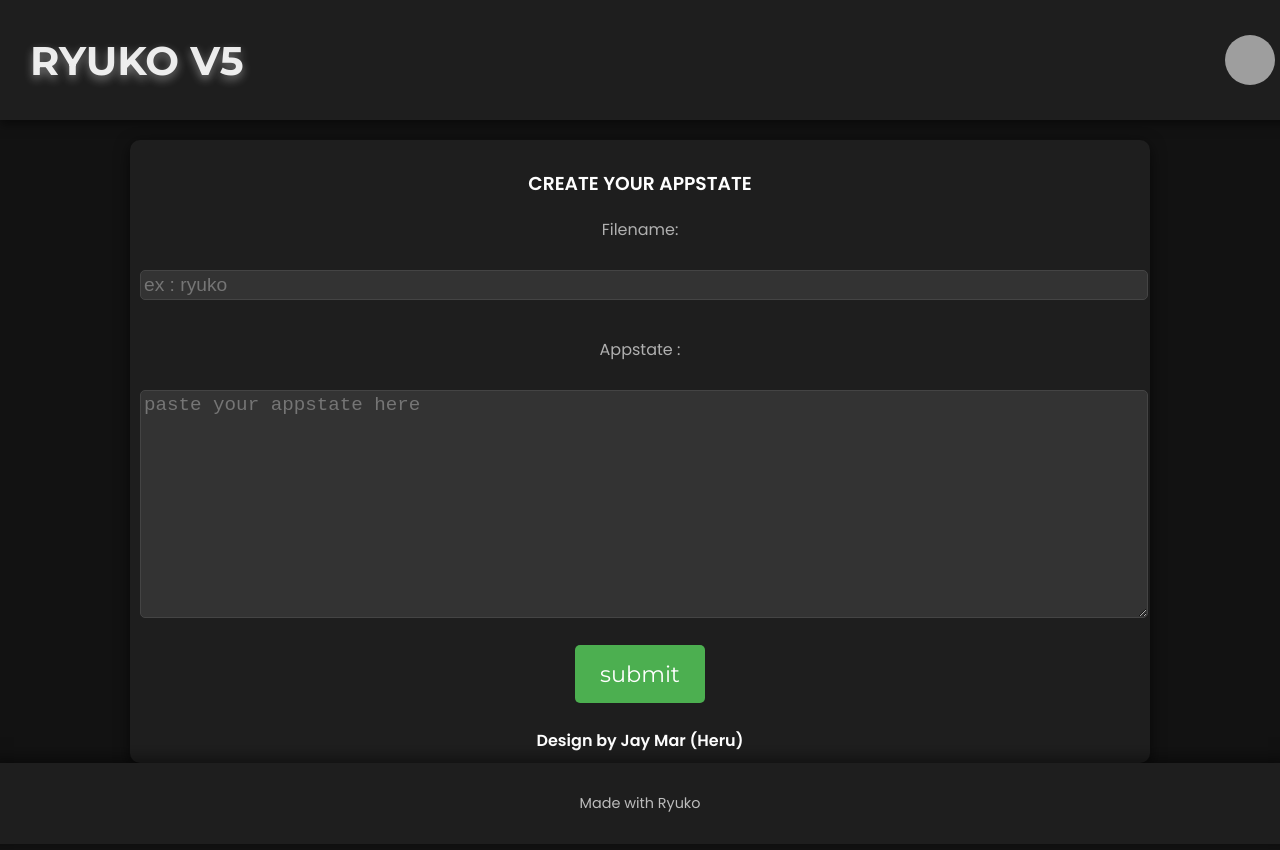
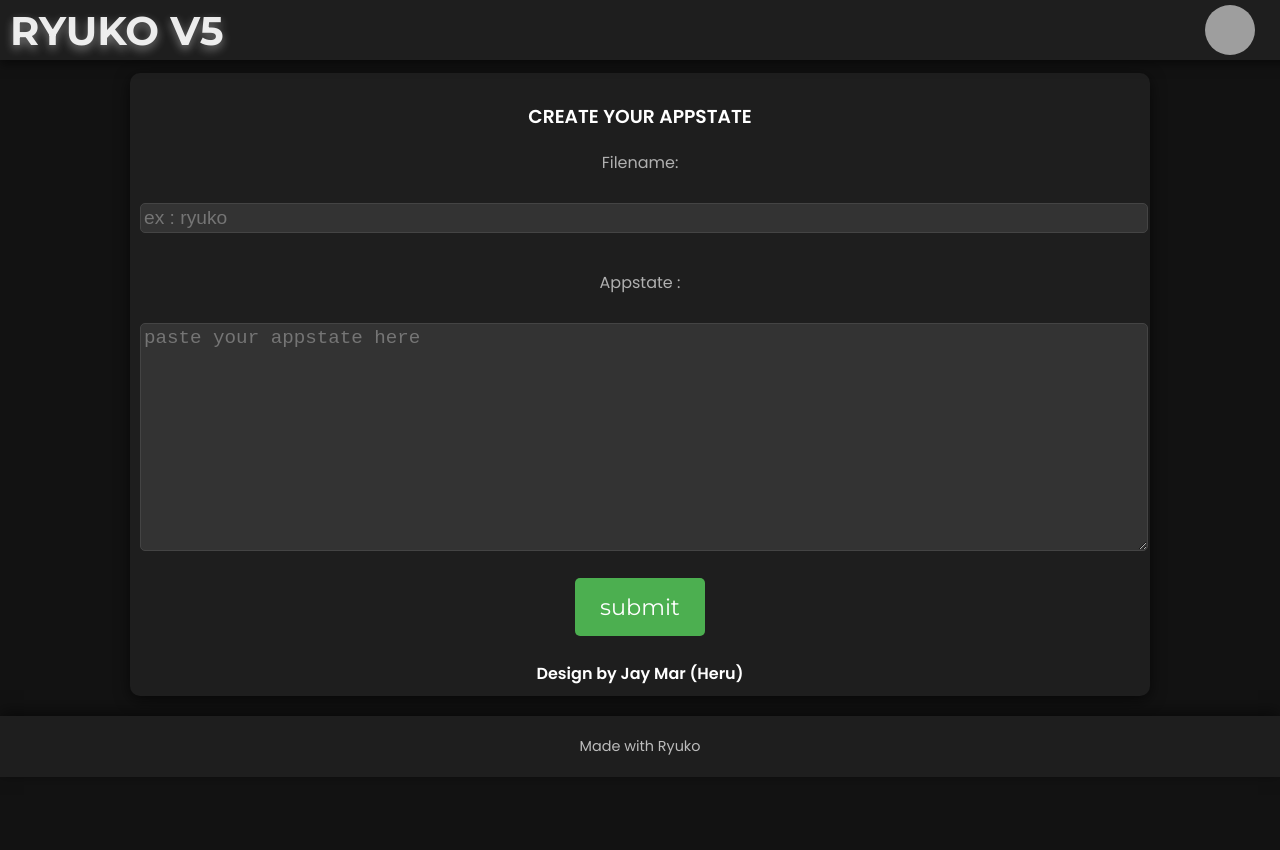
Before and after one commit to yhannie22/Ryuko-V5, a website: page main/webpage/create.html in a window 1280 px wide. After the commit the page ends 800 px from the top, so only its background shows below. Drawn offline with Linux system fonts and the light colour scheme; some packages are replaced by stand-ins of ours; grey boxes are pictures that could not be loaded; a script that the page names is missing.

Commit message:
update main/webpage/create.html

```diff
--- a/main/webpage/create.html
+++ b/main/webpage/create.html
@@ -11,7 +11,7 @@
 
     <title>Create your appstate</title>
     <style>
-body {
+   body {
             background-color: #121212;
             color: #fff;
             font-family: 'Poppins', sans-serif;
@@ -34,7 +34,7 @@ body {
             box-shadow: 0 4px 15px rgba(0, 0, 0, 0.6);
             background-color: #1e1e1e;
             text-align: center;
-            margin-top: 120px;
+            margin-top: 50px;
         }
 
 
@@ -49,7 +49,7 @@ body {
             font-size: 1.2rem;
         }
 
-button {
+       button {
             background-color: #4CAF50;
             color: #fff;
             padding: 15px 25px;
@@ -60,7 +60,7 @@ button {
             cursor: pointer;
             transition: background 0.3s ease;
         }
-button:hover {
+  button:hover {
             background-color: #45A049;
         }
 .header {
@@ -70,7 +70,7 @@ button:hover {
             width: 100%;
             z-index: 1000;
             background-color: #1e1e1e;
-            padding: 20px 30px;
+            padding: 5px 10px;
             font-size: 2rem;
             font-family: 'Montserrat', sans-serif;
             font-weight: 800;
@@ -81,7 +81,7 @@ button:hover {
             display: flex;
             justify-content: space-between;
             align-items: center;
-            height: 80px;
+            height: 50px;
         }
 
         .header-text {
@@ -114,10 +114,11 @@ button:hover {
                 padding: 20px;
             }
         }
-footer {
-            margin-top: auto;
+   footer {
+
+            margin-top: 20px;
             text-align: center;
-            padding: 30px;
+            padding: 20px;
             font-size: 0.9rem;
             color: rgba(255, 255, 255, 0.7);
             background: #1e1e1e;
@@ -141,7 +142,7 @@ footer {
                 font-size: 1.4rem;
             }
         }
-p {
+    p {
             line-height: 1.8;
             margin-bottom: 25px;
             font-size: 1rem;
```
